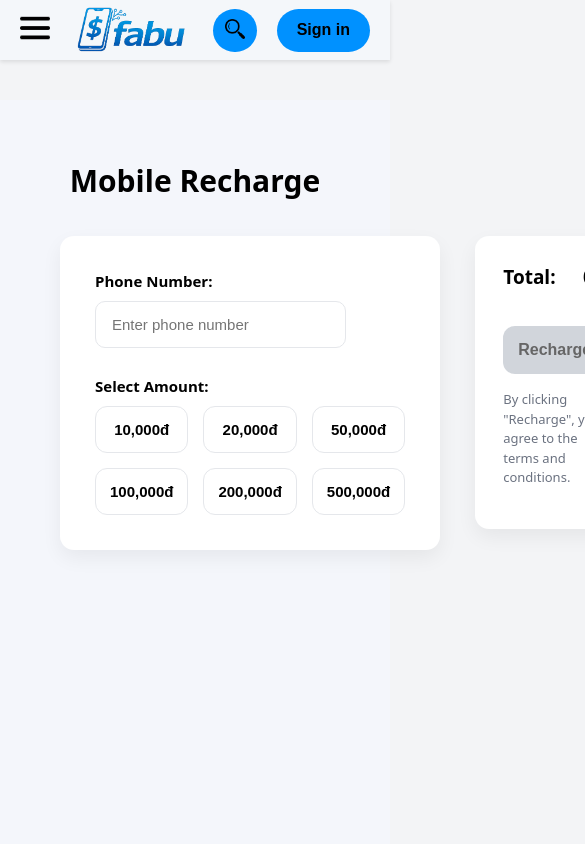
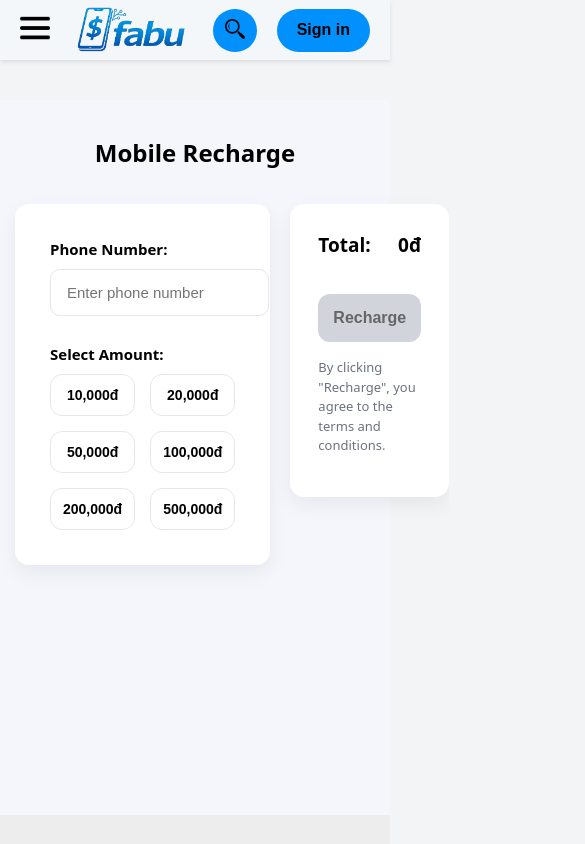
Before and after one commit to MinhBiTong/Fabu, a Next.js app in the folder src/frontend/: page /recharge in a window 390 px wide. Shown: the top 844 px of the page, 585 px wide, since content can reach past the window. Built offline with nearby package versions, Linux system fonts and the light colour scheme.

Commit message:
sua lai css recharge

```diff
--- a/src/frontend/src/styles/recharge.css
+++ b/src/frontend/src/styles/recharge.css
@@ -163,3 +163,44 @@
   margin-top:-15px;
   margin-bottom:15px;
 }
+
+@media (max-width:1024px){
+
+  .nap-wrapper{
+    padding:30px;
+  }
+
+  .nap-layout{
+    gap:20px;
+  }
+
+  .nap-input{
+    width:100%;
+  }
+
+  .money-grid{
+    grid-template-columns:repeat(2,1fr);
+  }
+
+}
+
+@media (max-width:600px){
+
+  .nap-wrapper{
+    padding:20px 15px;
+  }
+
+  .nap-title{
+    font-size:24px;
+  }
+
+  .money-grid{
+    grid-template-columns:repeat(2,1fr);
+  }
+
+  .money-btn{
+    font-size:14px;
+    padding:12px;
+  }
+
+}
```
